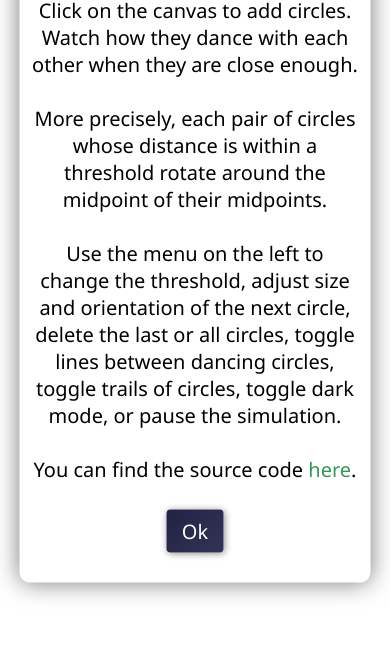
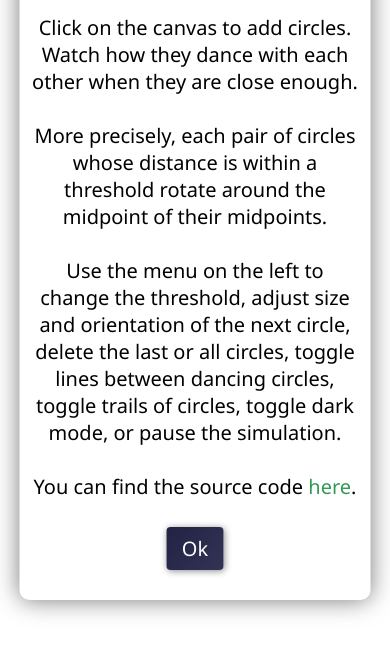
Before and after one commit to ScriptRaccoon/dancing-circles, a plain HTML site: page public/index.html in a window 390 px wide. Shown: the part 195-849 px from the top of the page. Drawn offline with Linux system fonts and the light colour scheme.

Commit message:
allow overflow for small screens

```diff
--- a/public/css/style.css
+++ b/public/css/style.css
@@ -14,7 +14,6 @@ body {
     background-color: var(--bgColor);
     color: var(--fontColor);
     font-family: "Segoe UI", Tahoma, Geneva, Verdana, sans-serif;
-    overflow: hidden;
 }
 
 body.dark {
@@ -30,16 +29,17 @@ main {
     flex-direction: column;
 }
 
-menu {
-    margin: 10px 0px;
+canvas {
+    display: block;
 }
 
 /* modal */
 
 #modal {
+    z-index: 100;
     left: 50%;
-    top: 50%;
-    transform: translate(-50%,-50%);
+    top: 10%;
+    transform: translateX(-50%);
     text-align: center;
     font-size: 20px;
     padding: 10px 10px 30px 10px;
```
